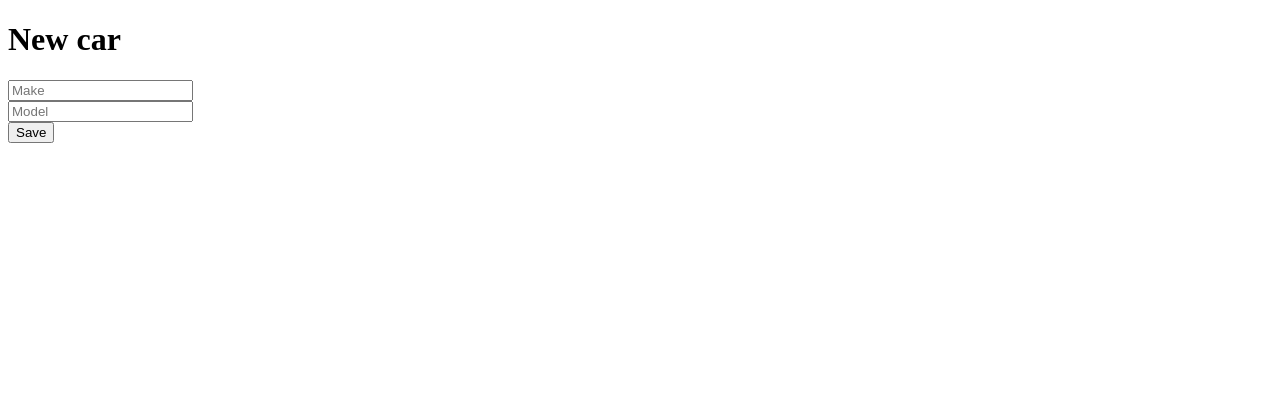
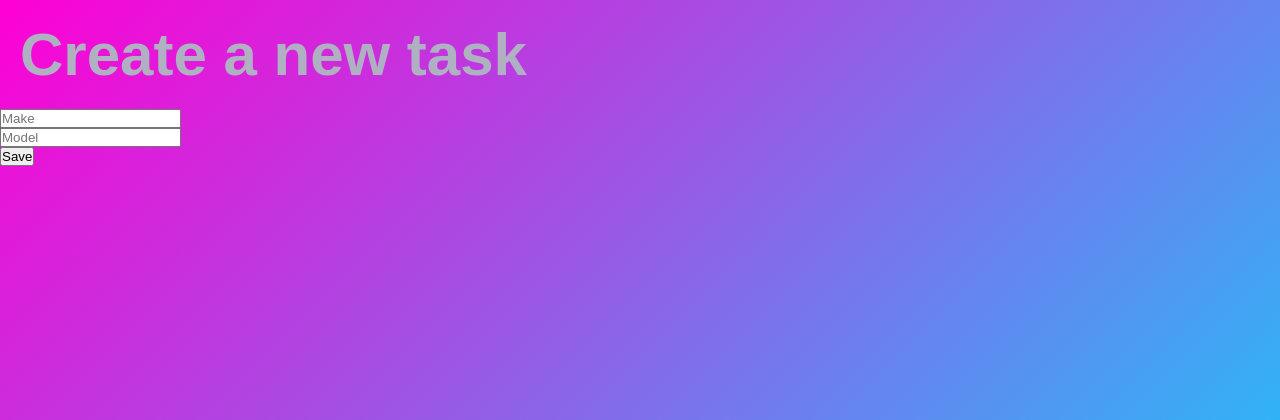
Before and after one commit to than20eb/TAWK17_ANNETHIESS, a PHP site: page /new-task.php in a window 1280 px wide. Shown: the top 420 px of the page. Before the commit the page ends 143 px from the top, so only its background shows below. Run offline with PHP 8.4, Linux system fonts and the light colour scheme.

Commit message:
Commit 2

```diff
--- a/Lab1/new-task.php
+++ b/Lab1/new-task.php
@@ -1,21 +1,20 @@
-
-
 <!DOCTYPE html>
 <html lang="en">
 <head>
     <meta charset="UTF-8">
     <meta http-equiv="X-UA-Compatible" content="IE=edge">
     <meta name="viewport" content="width=device-width, initial-scale=1.0">
-    <title>New car</title>
-    <script src="script.js"></script>
+    <title>New Task</title>
+    <link rel="stylesheet" href="lab1.css">
 </head>
 <body>
-    <h1>New car</h1>
+    <h1>Create a new task</h1>
 
-    <form action="create-car.php" method="post">
+    <form action="create-task.php" method="post">
         <input type="text" name="make" placeholder="Make"> <br>
         <input type="text" name="model" placeholder="Model"> <br>
         <input type="submit" value="Save">
     </form>
+    <script src="script.js"></script>
 </body>
 </html>
--- a/Lab1/update-task.php
+++ b/Lab1/update-task.php
@@ -2,7 +2,7 @@
 
 // Connect to DB
 // Create connection
-$conn = new mysqli("localhost", "root", "", "ju_cars");
+$conn = new mysqli("localhost", "todo_application", "", "tasks");
 // Check connection
 if ($conn->connect_error) {
     die("Connection failed: " . $conn->connect_error);
@@ -14,9 +14,8 @@ $id = $_POST["id"];
 $make = $_POST["make"];
 $model = $_POST["model"];
 
-
 // Send post data to DB
-$query = "UPDATE cars SET make = ?, model = ? WHERE id = ?";
+$query = "UPDATE tasks SET make = ?, model = ? WHERE id = ?";
 $stmt = $conn->prepare($query);
 $stmt->bind_param("ssi", $make, $model, $id);
 
```
